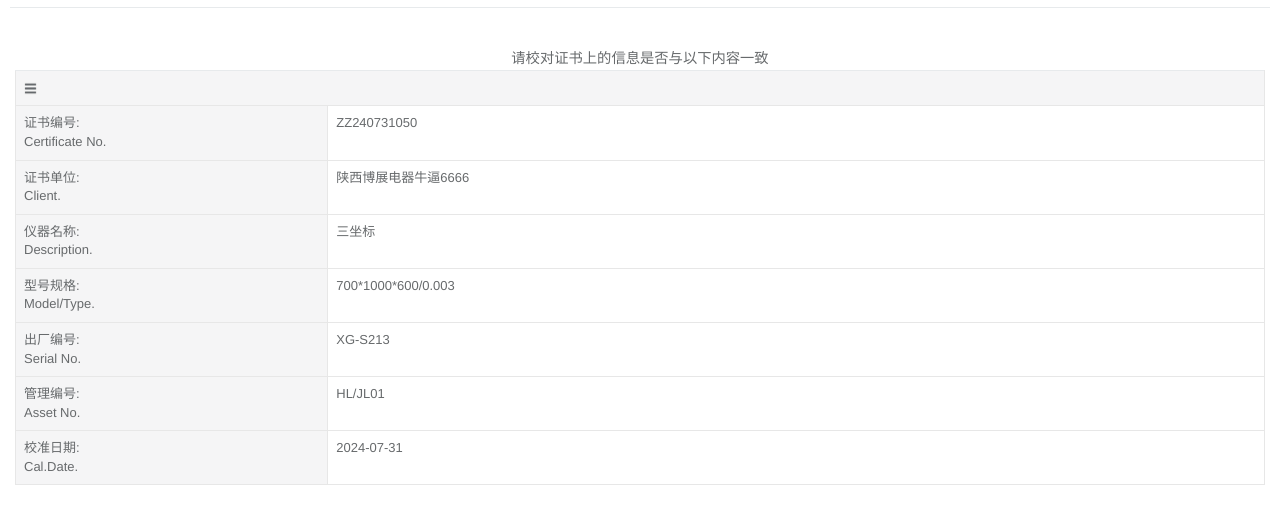
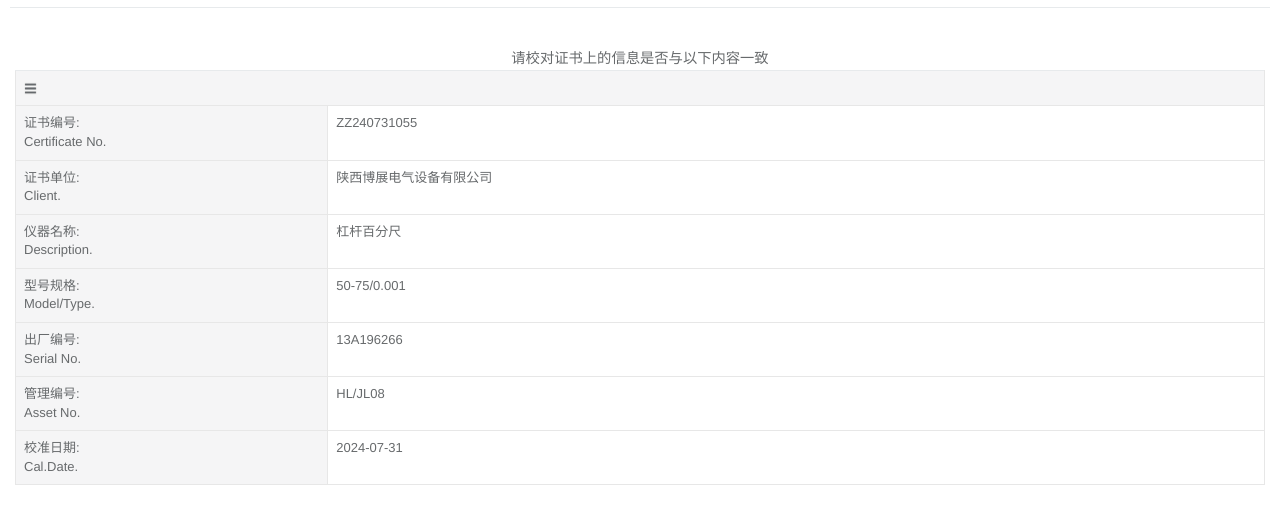
Before and after one commit to sxbzdq/Certificatevalidationquery8.github.io, a plain HTML site: page index.html in a window 1280 px wide. Shown: the part 55-578 px from the top of the page. Drawn offline with Linux system fonts and the light colour scheme.

Commit message:
Update index.html

```diff
--- a/index.html
+++ b/index.html
@@ -98,7 +98,7 @@
 			</div><div id="Heading1" class="pn-component col-md-12 col-sm-12 col-xs-12" pn-type="Heading" style="text-align: center;">
 				<h5>请校对证书上的信息是否与以下内容一致</h5>
 			</div><div id="DataCard1" class="pn-component  col-md-12 col-sm-12 col-xs-12" pn-type="DataCard">
-				<table class="table pole-datacard table-bordered"><tbody><tr><td class="col-xs-12 pole-group" colspan="2"><img src="0.jpg" width="13"></td></tr><tr><td class="col-xs-3 pole-title">证书编号:<br> Certificate No.</td><td class="col-xs-9 pole-data">ZZ240731050</td></tr><tr><td class="col-xs-3 pole-title">证书单位: <br>Client.</td><td class="col-xs-9 pole-data">陕西博展电器牛逼6666</td></tr><tr><td class="col-xs-3 pole-title">仪器名称:<br>Description.</td><td class="col-xs-9 pole-data">三坐标</td></tr><tr><td class="col-xs-3 pole-title">型号规格:<br> Model/Type.</td><td class="col-xs-9 pole-data">700*1000*600/0.003</td></tr><tr><td class="col-xs-3 pole-title">出厂编号:<br>Serial No.</td><td class="col-xs-9 pole-data">XG-S213</td></tr><tr><td class="col-xs-3 pole-title">管理编号:<br>Asset No.</td><td class="col-xs-9 pole-data">HL/JL01</td></tr><tr><td class="col-xs-3 pole-title">校准日期:<br> Cal.Date.</td><td class="col-xs-9 pole-data">2024-07-31</td></tr></tbody></table>
+				<table class="table pole-datacard table-bordered"><tbody><tr><td class="col-xs-12 pole-group" colspan="2"><img src="0.jpg" width="13"></td></tr><tr><td class="col-xs-3 pole-title">证书编号:<br> Certificate No.</td><td class="col-xs-9 pole-data">ZZ240731055</td></tr><tr><td class="col-xs-3 pole-title">证书单位: <br>Client.</td><td class="col-xs-9 pole-data">陕西博展电气设备有限公司</td></tr><tr><td class="col-xs-3 pole-title">仪器名称:<br>Description.</td><td class="col-xs-9 pole-data">杠杆百分尺</td></tr><tr><td class="col-xs-3 pole-title">型号规格:<br> Model/Type.</td><td class="col-xs-9 pole-data">50-75/0.001</td></tr><tr><td class="col-xs-3 pole-title">出厂编号:<br>Serial No.</td><td class="col-xs-9 pole-data">13A196266</td></tr><tr><td class="col-xs-3 pole-title">管理编号:<br>Asset No.</td><td class="col-xs-9 pole-data">HL/JL08</td></tr><tr><td class="col-xs-3 pole-title">校准日期:<br> Cal.Date.</td><td class="col-xs-9 pole-data">2024-07-31</td></tr></tbody></table>
 			</div>
 
 
```
